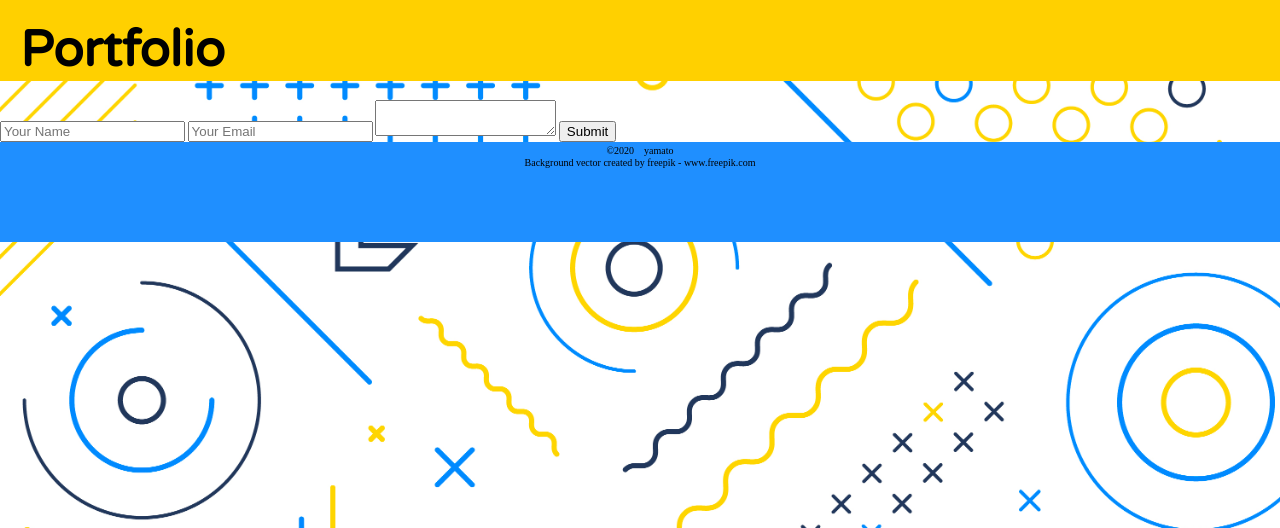
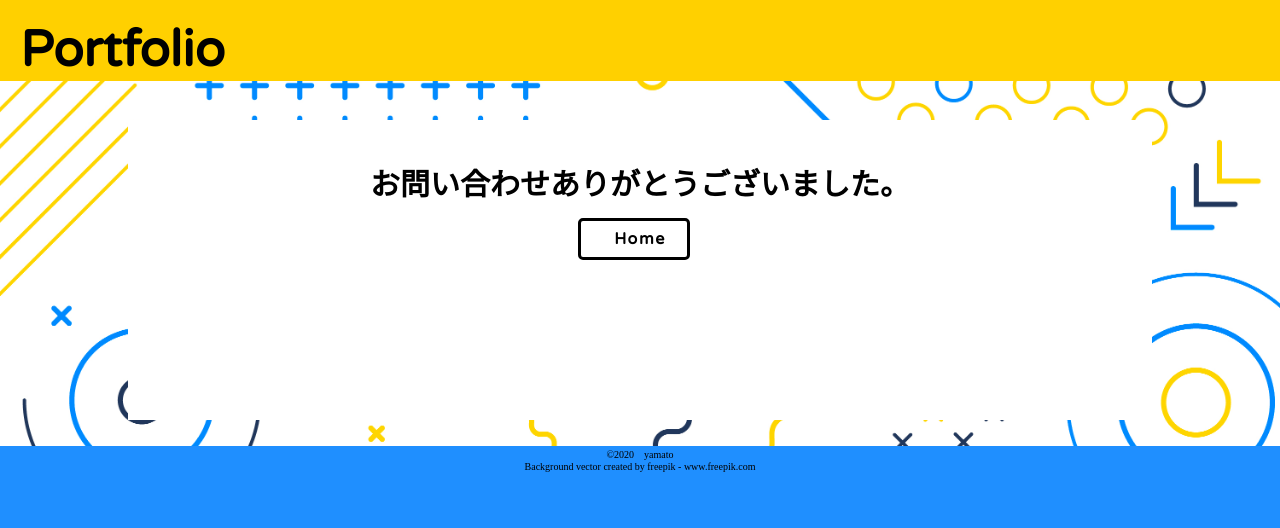
Before and after one commit to iiyama0209/YamatoPortfolio, a plain HTML site: page EmailEnd.html in a window 1280 px wide. Shown: the top 528 px of the page. Drawn offline with nearby package versions, Linux system fonts and the light colour scheme.

Commit message:
メール送信後のメッセージ追加

```diff
--- a/EmailTest.html
+++ b/EmailEnd.html
@@ -41,17 +41,18 @@
 
         </header>
         <main>
-            <form action="https://api.staticforms.xyz/submit" method="post">
-                <input type="text" name="name" placeholder="Your Name">
-                <input type="text" name="email" placeholder="Your Email">
-                <textarea name="message"></textarea>
-                <input type="text" name="honeypot" style="display:none">
-                <input type="hidden" name="accessKey" value="d65d1d8d-c20a-4d32-b153-0ebdc1c5ade6">
-                <input type="hidden" name="subject" value="Contact us from - example.com">
-                <input type="hidden" name="replyTo" value="@">
-                <input type="hidden" name="redirectTo" value="./index.html">
-                <input type="submit" value="Submit">
-              </form>
+            <div class="EndMessage">
+                <h1 class="EndMessage-text">お問い合わせありがとうございました。</h1>
+                <div class="home-btn">
+                    <div clas="btn">
+                        <div class="btn-wrap">
+                            <a href="./index.html" class="btn btn-border-shadow">Home</a>
+                        </div>
+                    </div>
+                </div>
+
+            </div>
+
 
 
             <ul class="snsbtniti">
--- a/css/style.css
+++ b/css/style.css
@@ -26,7 +26,7 @@ footer{
 
 .site-header{
     z-index: 5;
-    background-color:rgb(255, 208, 0);
+    background-color:#ffd000;
     display: -webkit-flex;
     display: flex;
     justify-content: space-between;
@@ -496,3 +496,35 @@ main{
           font-size: 16px;
         }
       }
+
+/*Emailend*/
+
+.EndMessage{
+  background-color: #ffffff;
+  height:300px;
+  width:80%;
+  margin : 0 auto;
+  margin-bottom: 2%;
+}
+
+.EndMessage-text{
+  text-align: center;
+  font-size: 30px;
+  padding-top: 40px;
+
+}
+
+a.btn-border {
+  border: 2px solid #000;
+  border-radius: 0;
+  background: #ffd000;
+}
+
+a.btn-border:hover {
+  color: #ffd000;
+  background: #000;
+}
+
+.home-btn{
+  text-align: center;
+}
```
Also changed, not shown: EmailForm.html (+1 -1 lines), 1 other file.
